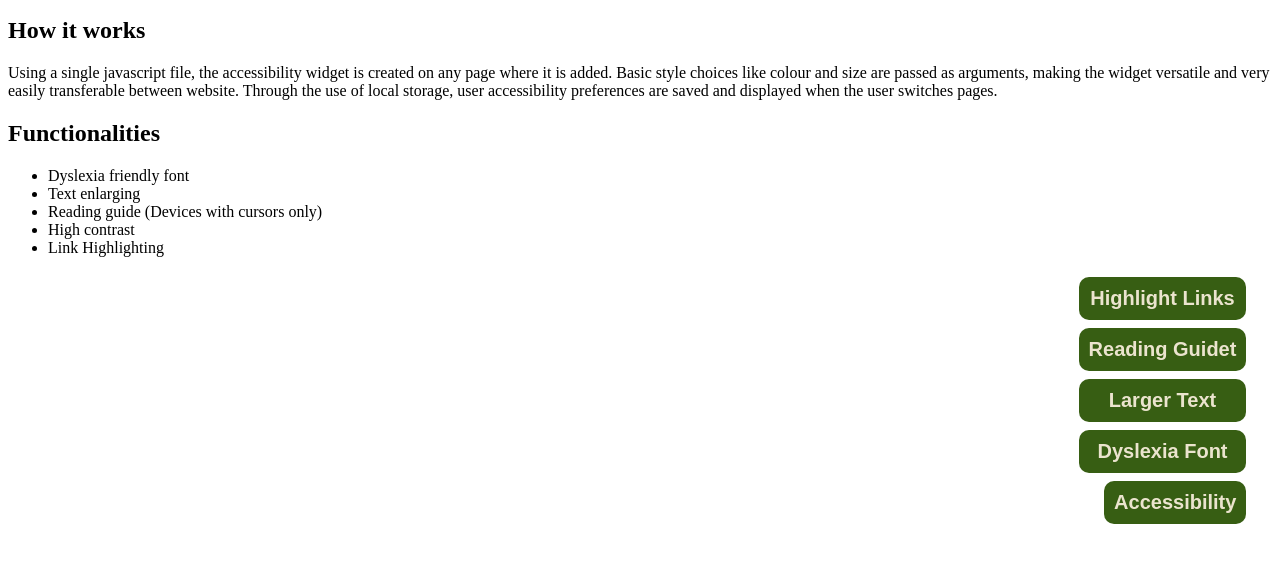
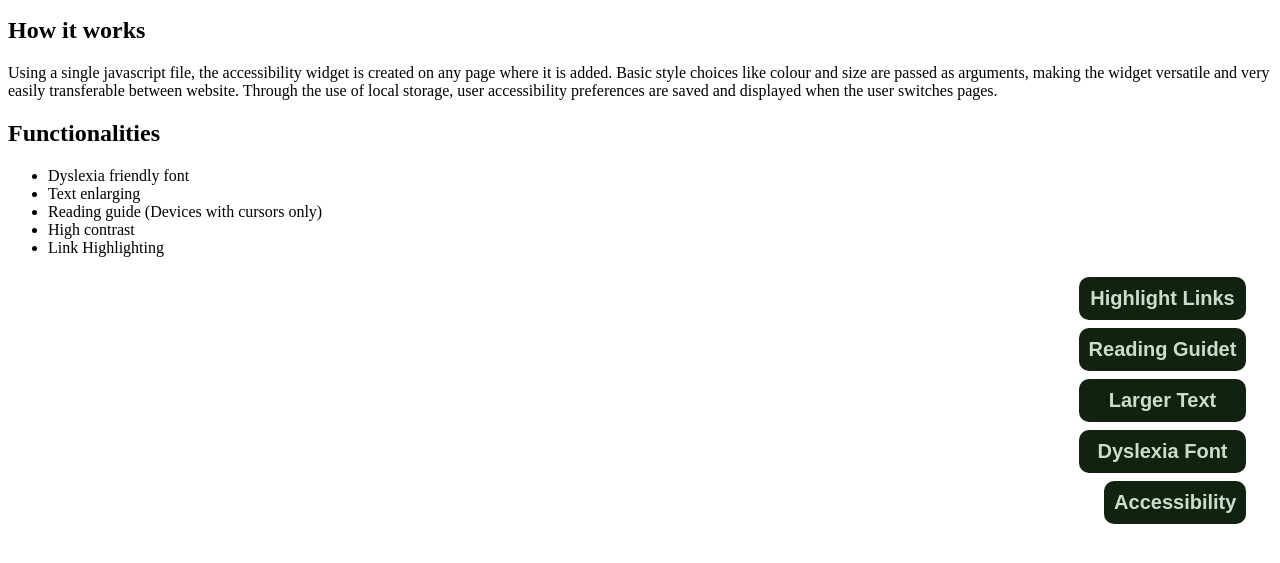
Before and after one commit to sebBertWeb/accessibiltyWidget, a plain HTML site: page index.html in a window 1280 px wide. Shown: the part 101-664 px from the top of the page. Drawn offline with Linux system fonts and the light colour scheme.

Commit message:
css creation

```diff
--- a/accessibility.js
+++ b/accessibility.js
@@ -1,8 +1,6 @@
-function createWidget(pColor, sColor, hColor, sizePx)   {   // Primary Color , Secondary Color, Highlight Color, Button size in px
-    let mainContainer, mainBtn, optionsContainer, btn1, btn2, btn3, btn4;
+function createWidget(pColor, sColor, hColor)   {
+    let mainContainer, mainBtn, optionsContainer, btn1, btn2, btn3, btn4;   //maybe change to json
     let rgContainer, rgOuter, rgInner;
-
-
 
     mainContainer = document.createElement('div');
     mainContainer.id = 'accessibilityContainer';
@@ -30,8 +28,8 @@ function createWidget(pColor, sColor, hColor, sizePx)   {   // Primary Color , S
     btn4.id = 'hLinkBtn';
     btn4.textContent = 'Highlight Links';
 
-    mainContainer.style.cssText =
-    `position: sticky;
+    mainContainer.style.cssText = `
+    position: sticky;
     bottom: 2vw;
     margin-right: 2vw;
     display:-webkit-box;
@@ -43,7 +41,31 @@ function createWidget(pColor, sColor, hColor, sizePx)   {   // Primary Color , S
     flex-direction: column-reverse;
     -webkit-box-align: end;
     -ms-flex-align: end;
-    align-items: flex-end;`
+    align-items: flex-end;
+    `;
+    optionsContainer.style.cssText = `
+    display:-webkit-box;
+    display:-ms-flexbox;
+    display:flex;
+    -webkit-box-orient: vertical;
+    -webkit-box-direction: reverse;
+    -ms-flex-direction: column-reverse;
+    flex-direction: column-reverse;
+    `;
+    let btns = [mainBtn, btn1, btn2, btn3, btn4];
+    btns.forEach((btn) => {
+        btn.style.cssText =
+        `
+        background-color: ${pColor};
+        color: ${sColor};
+        border:none;
+        padding: 10px;
+        margin: 0.5vh 0;
+        font-weight: 600;
+        font-size: 1.25em;
+        border-radius: 10px;
+        `;
+    });
 
     optionsContainer.appendChild(btn1);
     optionsContainer.appendChild(btn2);
@@ -54,7 +76,7 @@ function createWidget(pColor, sColor, hColor, sizePx)   {   // Primary Color , S
     document.querySelector('#accessibilityWidget').appendChild(mainContainer);
 
 }
-createWidget();
+createWidget('#121','#CDC');
 // Events
 
 /*HTML
--- a/main.css
+++ b/main.css
@@ -19,7 +19,7 @@
     align-items: flex-end;
 }*/
 .accessibilityHidden button:not(#accessButton) { display: none; }
-#accessibilityContainer  button {
+/*#accessibilityContainer  button {
     background-color: #375E13;
     color: #ebe4ce;
     border:none;
@@ -29,8 +29,8 @@
     font-size: 1.25em;
     border-radius: 10px;
 
-}
-#accessibilityOptions {
+}*/
+/*#accessibilityOptions {
     display:-webkit-box;
     display:-ms-flexbox;
     display:flex;
@@ -38,7 +38,7 @@
     -webkit-box-direction: reverse;
         -ms-flex-direction: column-reverse;
             flex-direction: column-reverse;
-}
+}*/
 #accessButton {
     width: 68px;
     height: 68px;
```
